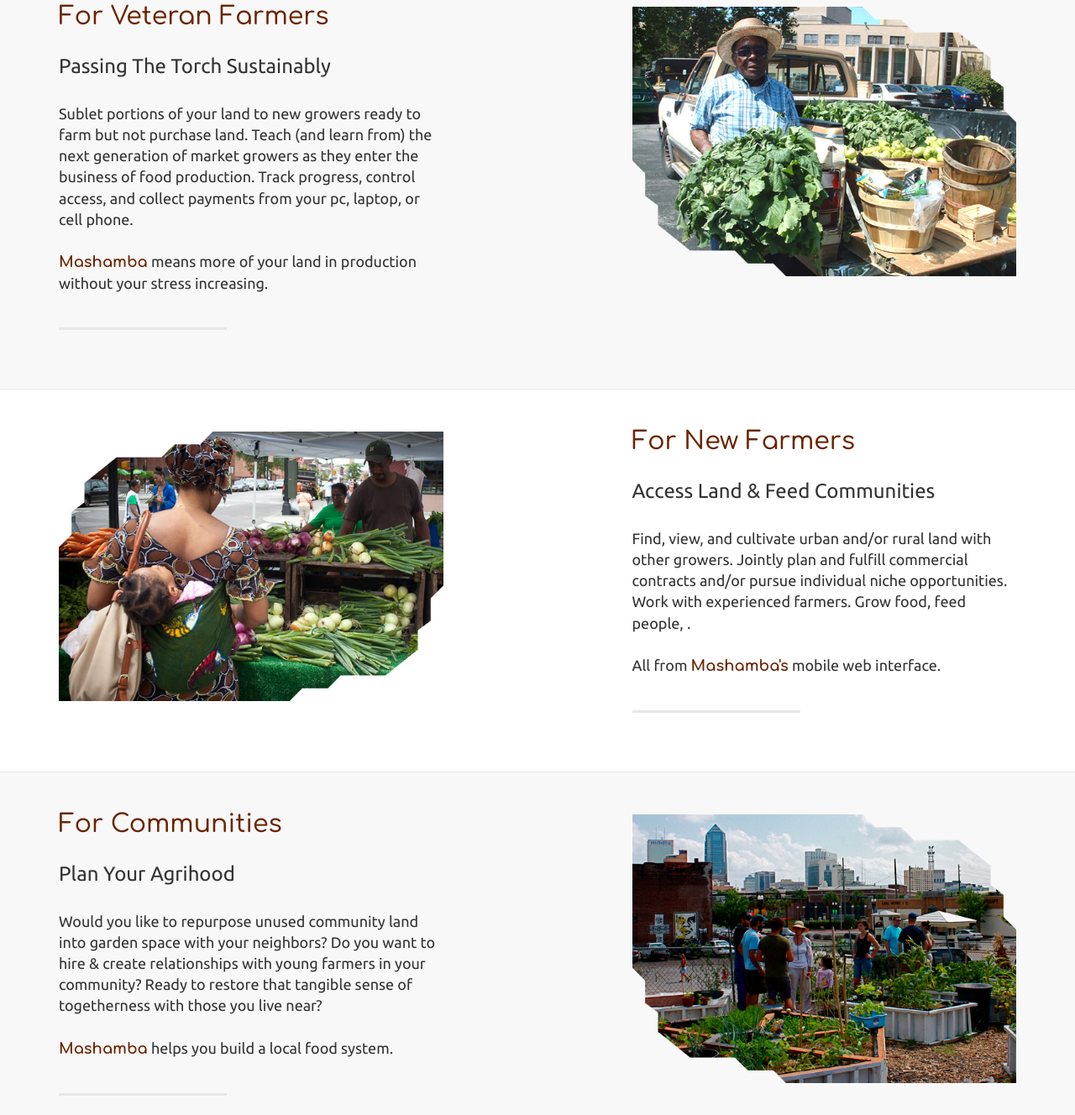
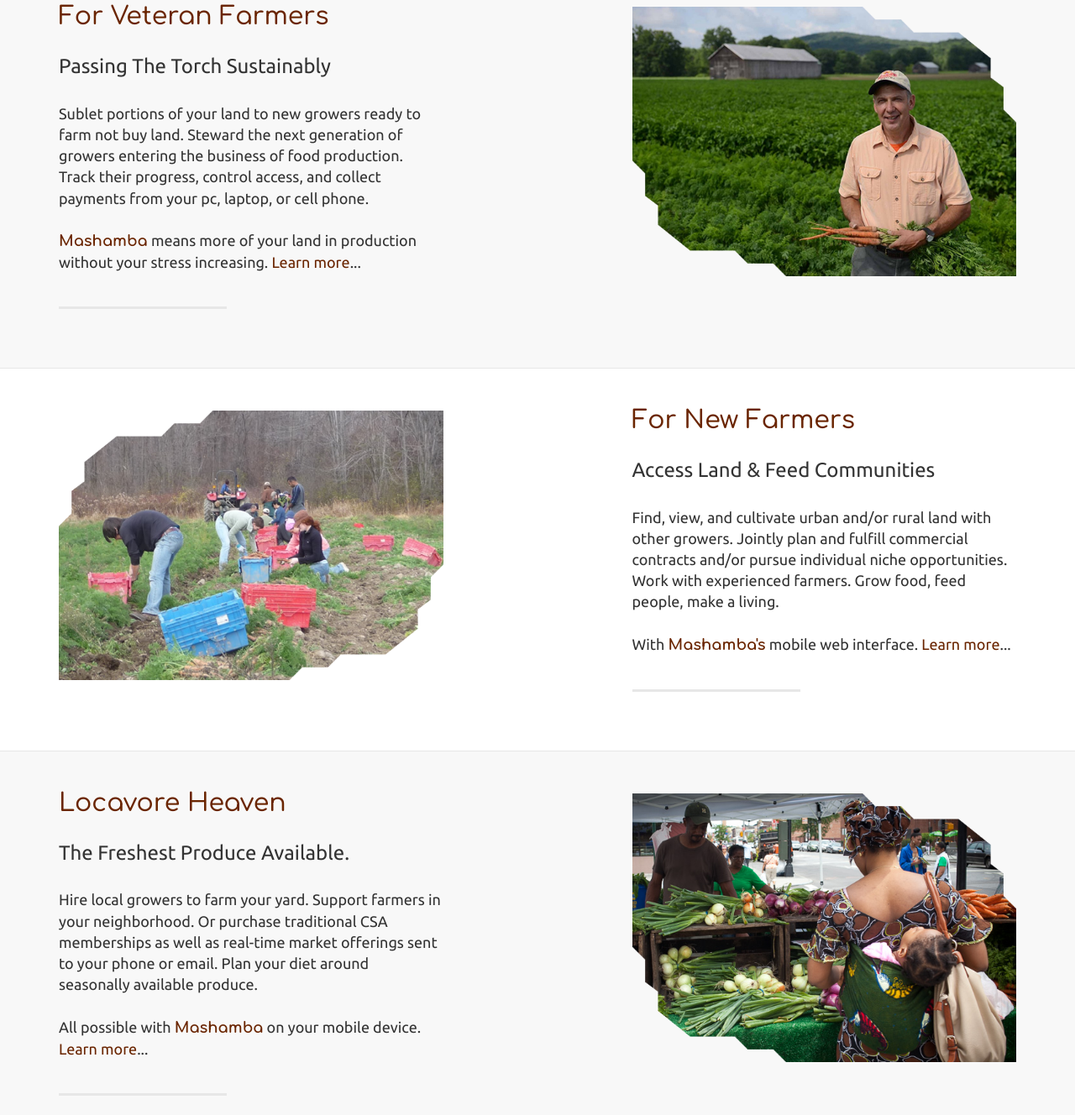
Before and after one commit to Mashamba/mvp.lp, a plain HTML site: page index.html in a window 1280 px wide. Shown: the part 819-2147 px from the top of the page at 84% size. Drawn offline with Linux system fonts and the light colour scheme.

Commit message:
Removed agrihood, added new photos, copy optimizations

```diff
--- a/index.html
+++ b/index.html
@@ -108,14 +108,14 @@
                     <div class="clearfix"></div>
                     <h2 class="sec section-heading">For veteran Farmers</h2>
                     <h3 class="section-heading">Passing the torch Sustainably</h3>
-                    <p class="lead">Sublet portions of your land to new growers ready to farm but not purchase land. Teach (and learn from) the next generation of market growers as they enter the business of food production. Track progress, control access, and collect payments from your pc, laptop, or cell phone.
+                    <p class="lead">Sublet portions of your land to new growers ready to farm not buy land.  Steward the next generation of growers entering the business of food production. Track their progress, control access, and collect payments from your pc, laptop, or cell phone.
                     <br>
                     <br>
-                    <span class="brand f">Mashamba</span> means more of your land in production without your stress increasing.</p>
+                    <span class="brand f">Mashamba</span> means more of your land in production without your stress increasing. <a href="#contact">Learn more</a>...</p>
                     <hr class="section-heading-spacer">
                 </div>
                 <div class="col-lg-5 col-lg-offset-2 col-sm-6">
-                    <img class="img-responsive" src="img/farmer1.png" alt="">
+                    <img class="img-responsive" src="img/farmer2.png" alt="">
                 </div>
             </div>
 
@@ -133,14 +133,14 @@
                     <div class="clearfix"></div>
                     <h2 class="sec section-heading">For new farmers</h2>
                     <h3 class="section-heading">Access land & feed communities</h3>
-<p class="lead">Find, view, and cultivate urban and/or rural land with other growers. Jointly plan and fulfill commercial contracts and/or pursue individual niche opportunities. Work with experienced farmers. Grow food, feed people, .
+<p class="lead">Find, view, and cultivate urban and/or rural land with other growers. Jointly plan and fulfill commercial contracts and/or pursue individual niche opportunities. Work with experienced farmers. Grow food, feed people, make a living.
                <br>
                <br>
-               All from <span class="brand f">Mashamba's</span> mobile web interface.</p>
+               With <span class="brand f">Mashamba's</span> mobile web interface. <a href="#contact">Learn more</a>...</p>
                     <hr class="section-heading-spacer">
                 </div>
                 <div class="col-lg-5 col-sm-pull-6  col-sm-6">
-                    <img class="img-responsive" src="img/market1.png" alt="">
+                    <img class="img-responsive" src="img/crowdgrow2.png" alt="">
                 </div>
             </div>
 
@@ -150,6 +150,7 @@
     </div>
     <!-- /.content-section-b -->
 
+
     <div class="content-section-a">
 
         <div class="container">
@@ -157,42 +158,16 @@
             <div class="row">
                 <div class="col-lg-5 col-sm-6">
                     <div class="clearfix"></div>
-                    <h2 class="sec section-heading">For Communities</h2>
-                    <h3 class="section-heading">Plan your Agrihood</h3>
-                    <p class="lead">Would you like to repurpose unused community land into garden space with your neighbors? Do you want to hire & create relationships with young farmers in your community? Ready to restore that tangible sense of togetherness with those you live near?
-                    <br>
-                    <br>
-                    <span class="brand f">Mashamba</span> helps you build a local food system.</p>
-                    <hr class="section-heading-spacer">
-                </div>
-                <div class="col-lg-5 col-lg-offset-2 col-sm-6">
-                    <img class="img-responsive" src="img/garden.png" alt="">
-                </div>
-            </div>
-
-        </div>
-        <!-- /.container -->
-
-    </div>
-    <!-- /.content-section-c -->
-
-    <div class="content-section-b">
-
-        <div class="container">
-
-            <div class="row">
-                <div class="col-lg-5 col-lg-offset-1 col-sm-push-6  col-sm-6">
-                    <div class="clearfix"></div>
                     <h2 class="sec section-heading">Locavore heaven</h2>
                     <h3 class="section-heading">The freshest produce available.</h3>
 <p class="lead">Hire local growers to farm your yard. Support farmers in your neighborhood. Or purchase traditional CSA memberships as well as real-time market offerings sent to your phone or email. Plan your diet around seasonally available produce.
                <br>
                <br>
-               All possible with <span class="brand f">Mashamba</span> on your mobile device.</p>
+               All possible with <span class="brand f">Mashamba</span> on your mobile device. <a href="#contact">Learn more</a>...</p>
                     <hr class="section-heading-spacer">
                 </div>
-                <div class="col-lg-5 col-sm-pull-6  col-sm-6">
-                    <img class="img-responsive" src="img/market1.png" alt="">
+                <div class="col-lg-5 col-lg-offset-2 col-sm-6">
+                    <img class="img-responsive" src="img/market2.png" alt="">
                 </div>
             </div>
 
```
Also changed, not shown: img/crowdgrow2.png (added), img/farmer1.png (deleted), img/farmer2.png (added), img/market2.png (added).
